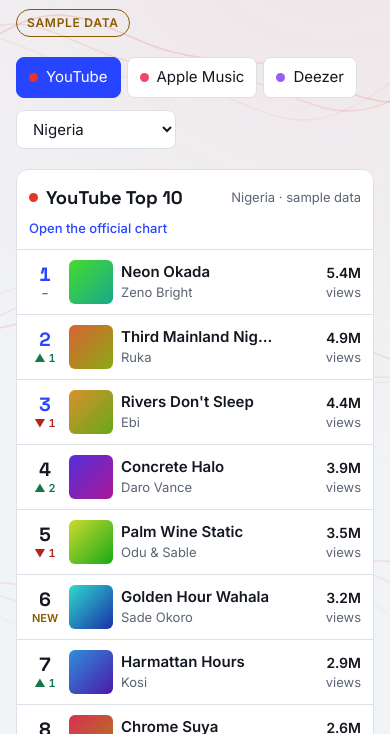
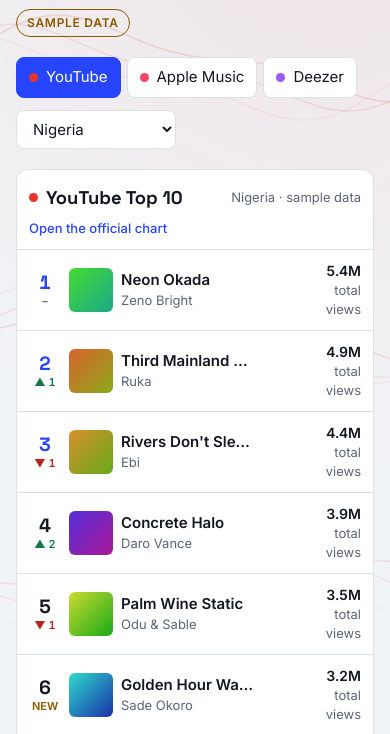
Before and after one commit to CyberSlick13/chartwatch, a website: page public/index.html in a window 390 px wide. Shown: the part 110-844 px from the top of the page. Drawn offline with Linux system fonts and the light colour scheme; no server answers.

Commit message:
Add files via upload

```diff
--- a/public/index.html
+++ b/public/index.html
@@ -117,6 +117,7 @@ button.play { width: 34px; height: 34px; padding: 0; border-radius: 50%; justify
   h1 { font-size: 1.6rem; }
   li.row { grid-template-columns: 2rem 44px minmax(0, 1fr) 34px auto; gap: 8px; padding: 10px 12px; }
   .cover { width: 44px; height: 44px; }
+  .metric { white-space: normal; max-width: 3.6rem; }
   .panel-head { padding: 14px 12px 10px; }
 }
 @media (prefers-reduced-motion: no-preference) {
@@ -179,7 +180,7 @@ const SAMPLE_NG = {
 };
 
 const PLATFORMS = {
-  youtube: { name: "YouTube",     color: "var(--yt)", unit: "views", link: "https://charts.youtube.com/" },
+  youtube: { name: "YouTube",     color: "var(--yt)", unit: "total views", link: "https://charts.youtube.com/" },
   apple:   { name: "Apple Music", color: "var(--am)", unit: "",      link: "https://music.apple.com/" },
   deezer:  { name: "Deezer",      color: "var(--dz)", unit: "",      link: "https://www.deezer.com/en/channels/charts", worldwide: true }
 };
```
